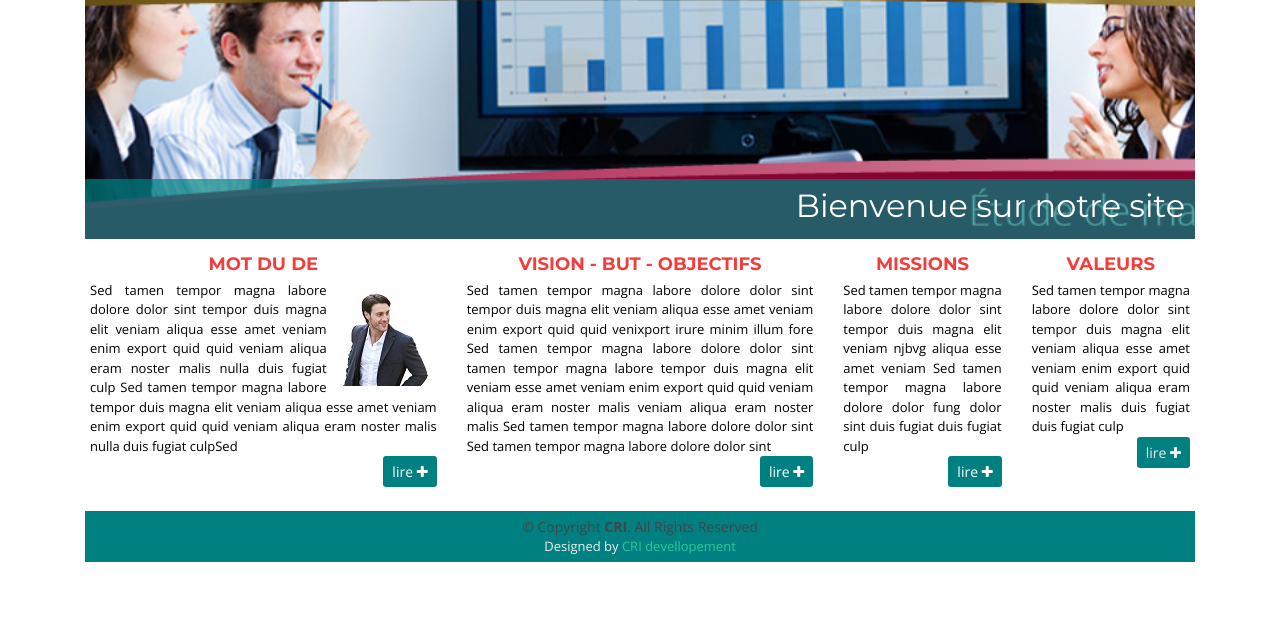
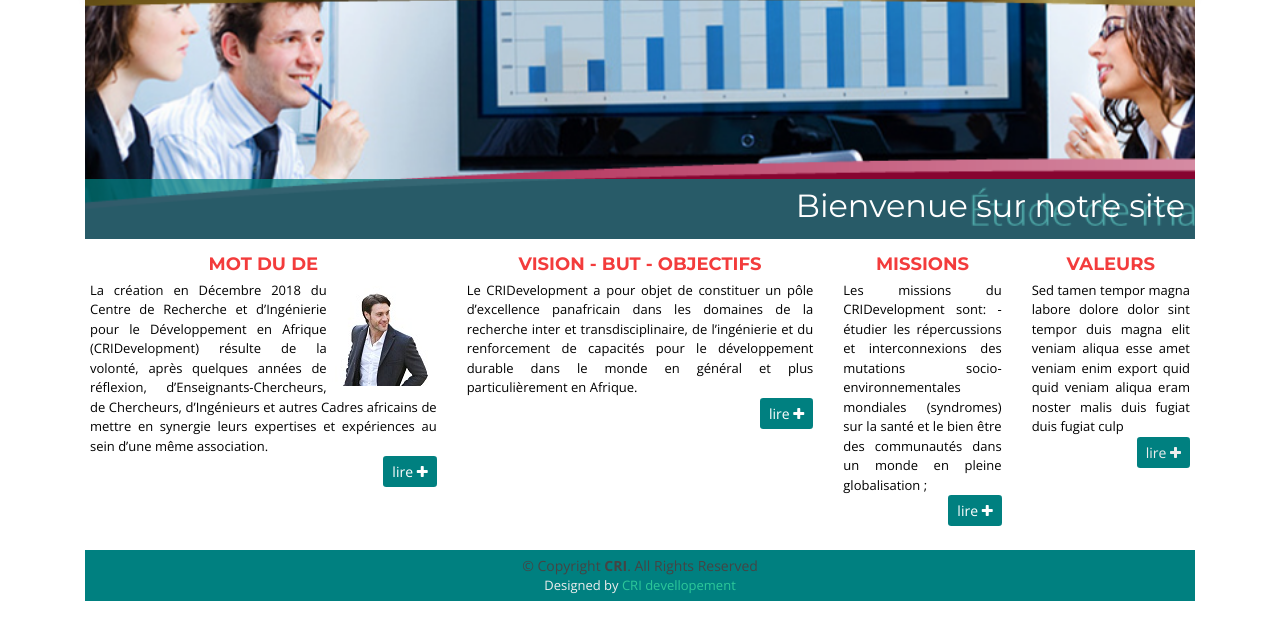
Before and after one commit to AK-SMART-BUSINESS/cri, a Django app: page / in a window 1280 px wide. Shown: the part 128-768 px from the top of the page. Run offline with Django 3.2, Linux system fonts and the light colour scheme; data comes from the database, SQL or seed files in the repository; some libraries are stand-ins or nearby versions.

Commit message:
Front-office accueil et recherche

```diff
--- a/mainsite/templates/mainsite/index.html
+++ b/mainsite/templates/mainsite/index.html
@@ -18,13 +18,7 @@
 
               <h3>Mot du DE</h3>
               <img src="{% static 'mainsite/img/de.jpg' %}">
-              <p>Sed tamen tempor magna labore dolore dolor sint
-                  tempor duis magna elit veniam aliqua esse amet veniam
-                  enim export quid quid veniam aliqua eram noster malis
-                  nulla duis fugiat culp Sed tamen tempor magna labore
-                  tempor duis magna elit veniam aliqua esse amet veniam
-                  enim export quid quid veniam aliqua eram noster malis
-                  nulla duis fugiat culpSed
+              <p>La création en Décembre 2018 du Centre de Recherche et d’Ingénierie pour le Développement en Afrique (CRIDevelopment) résulte de la volonté, après quelques années de réflexion, d’Enseignants-Chercheurs, de Chercheurs, d’Ingénieurs et autres Cadres africains de mettre en synergie leurs expertises et expériences au sein d’une même association.
                    </p>
                 <div class="text-right">
                   <a class="btn btn-sm" href="/mot-du-directeur" style="background: teal;color:#fff">lire
@@ -38,16 +32,12 @@
             <div class="contact-email">
 
               <h3>Vision - But - Objectifs</h3>
-              <p>Sed tamen tempor magna labore dolore dolor sint
-                  tempor duis magna elit veniam aliqua esse amet veniam
-                  enim export quid quid venixport irure minim illum fore
-                  Sed tamen tempor magna labore dolore dolor sint
-                  tamen tempor magna labore
-                  tempor duis magna elit veniam esse amet veniam
-                  enim export quid quid veniam aliqua eram noster malis
-                  veniam aliqua eram noster malis
-                  Sed tamen tempor magna labore dolore dolor sint
-                  Sed tamen tempor magna labore dolore dolor sint</p>
+              <p>Le CRIDevelopment a pour objet de constituer
+              un pôle d’excellence panafricain dans les  domaines
+              de la recherche inter et transdisciplinaire,
+              de l’ingénierie et du renforcement de capacités pour
+              le développement durable dans le monde
+              en général et plus particulièrement en Afrique.</p>
                   <div class="text-right">
                     <a href="/vision-but-objectifs" class="btn btn-sm" style="background: teal;color: #fff">lire
                         <span class="fa fa-plus"></span>
@@ -60,9 +50,12 @@
             <div class="contact-email">
 
               <h3>Missions</h3>
-              <p>Sed tamen tempor magna labore dolore dolor sint
-                tempor duis magna elit veniam njbvg aliqua esse amet veniam
-                Sed tamen tempor magna labore dolore dolor fung dolor sint duis fugiat duis fugiat  culp</p>
+              <p>Les missions du CRIDevelopment sont:
+-	étudier les répercussions et interconnexions des mutations
+socio-environnementales mondiales (syndromes)
+sur la santé et le bien être des communautés
+dans un monde en pleine globalisation ;
+</p>
                 <div class="text-right">
                     <a href="/mission" class="btn btn-sm" style="background: teal; color: #fff">lire
                         <span class="fa fa-plus"></span>
```
Also changed, not shown: mainsite/templates/mainsite/recherche.html (+13 -1 lines).
